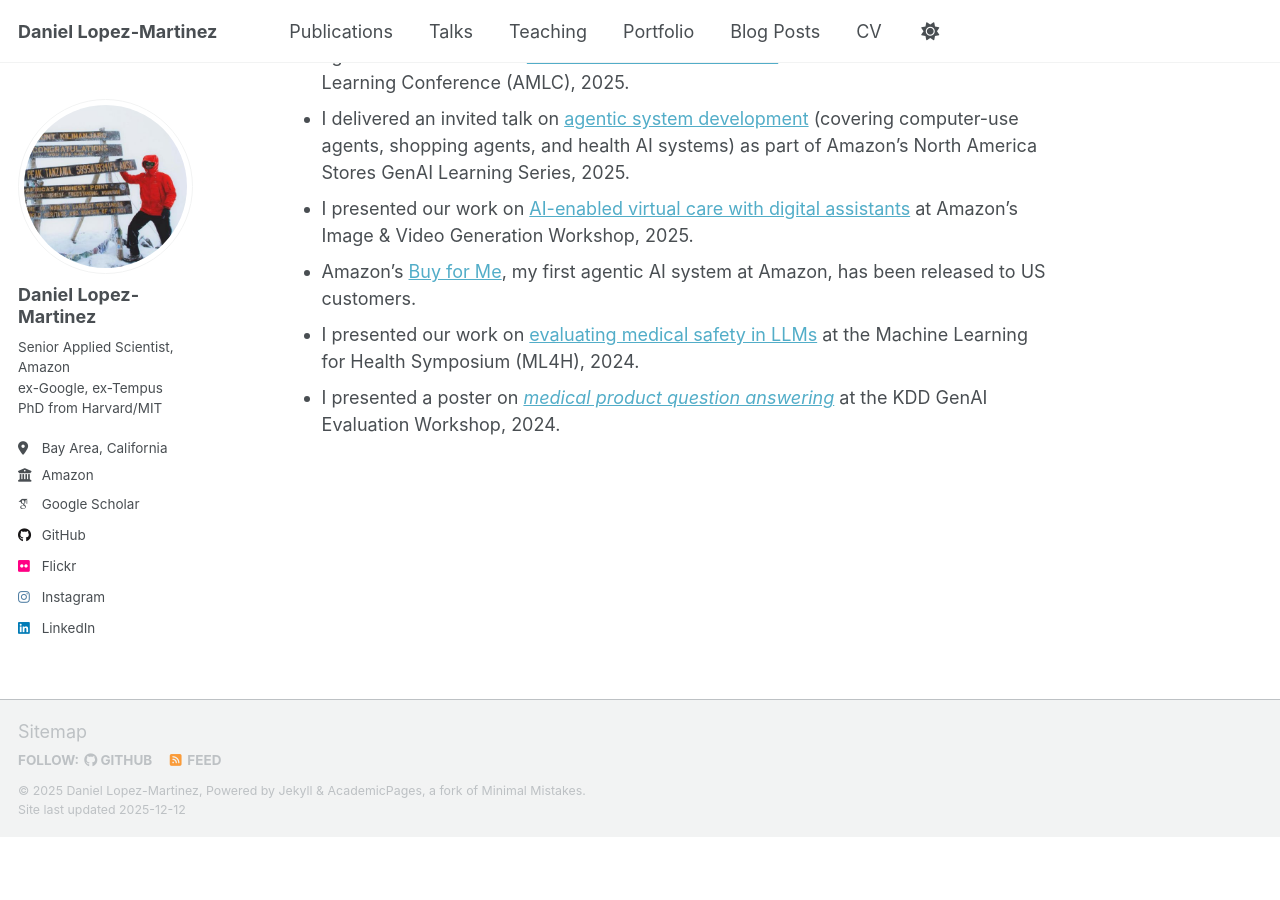
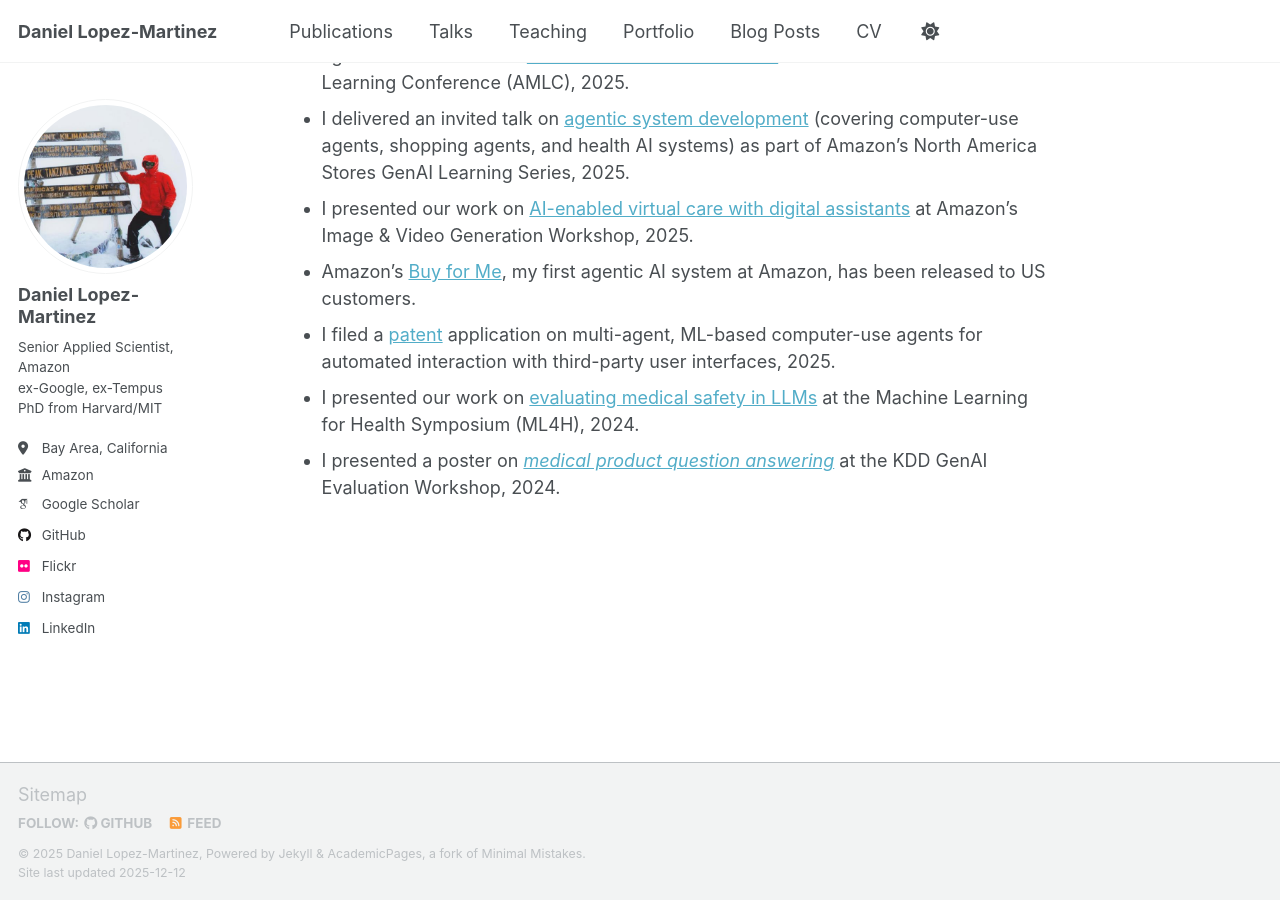
Before and after one commit to daniel-lopezmartinez/daniel-lopezmartinez.github.io, a Jekyll site: the page built from _pages/about.md, in a window 1280 px wide and 900 px high, scrolled down 662 px. Built offline with Jekyll 4.4.1, drawn with Linux system fonts in a browser that asks for light colours; some web fonts are replaced; a script that is not in the unit is left out; before the commit the page ends 1499 px from its top, so only the background shows below that.

Commit message:
Add buyforme patent

```diff
--- a/_pages/about.md
+++ b/_pages/about.md
@@ -20,5 +20,6 @@ After my doctorate, I joined Google Health as a Software Engineer, where I worke
 - I delivered an invited talk on [agentic system development](https://daniellopezmartinez.com/talks/2025-09-25-amazon-nas-genai-series) (covering computer-use agents, shopping agents, and health AI systems) as part of Amazon’s North America Stores GenAI Learning Series, 2025.
 - I presented our work on [AI-enabled virtual care with digital assistants](https://daniellopezmartinez.com/talks/2025-06-26-amazon-image-video-gen) at Amazon’s Image & Video Generation Workshop, 2025.
 - Amazon's [Buy for Me](https://www.aboutamazon.com/news/retail/amazon-shopping-app-buy-for-me-brands), my first agentic AI system at Amazon, has been released to US customers.
+- I filed a [patent](/publication/2025-agentic-ui-automation-patent) application on multi-agent, ML-based computer-use agents for automated interaction with third-party user interfaces, 2025.
 - I presented our work on [evaluating medical safety in LLMs](https://daniellopezmartinez.com/talks/2024-12-16-ml4h) at the Machine Learning for Health Symposium (ML4H), 2024.
 - I presented a poster on [_medical product question answering_](https://daniellopezmartinez.com/talks/2024-08-26-kdd) at the KDD GenAI Evaluation Workshop, 2024.
```
